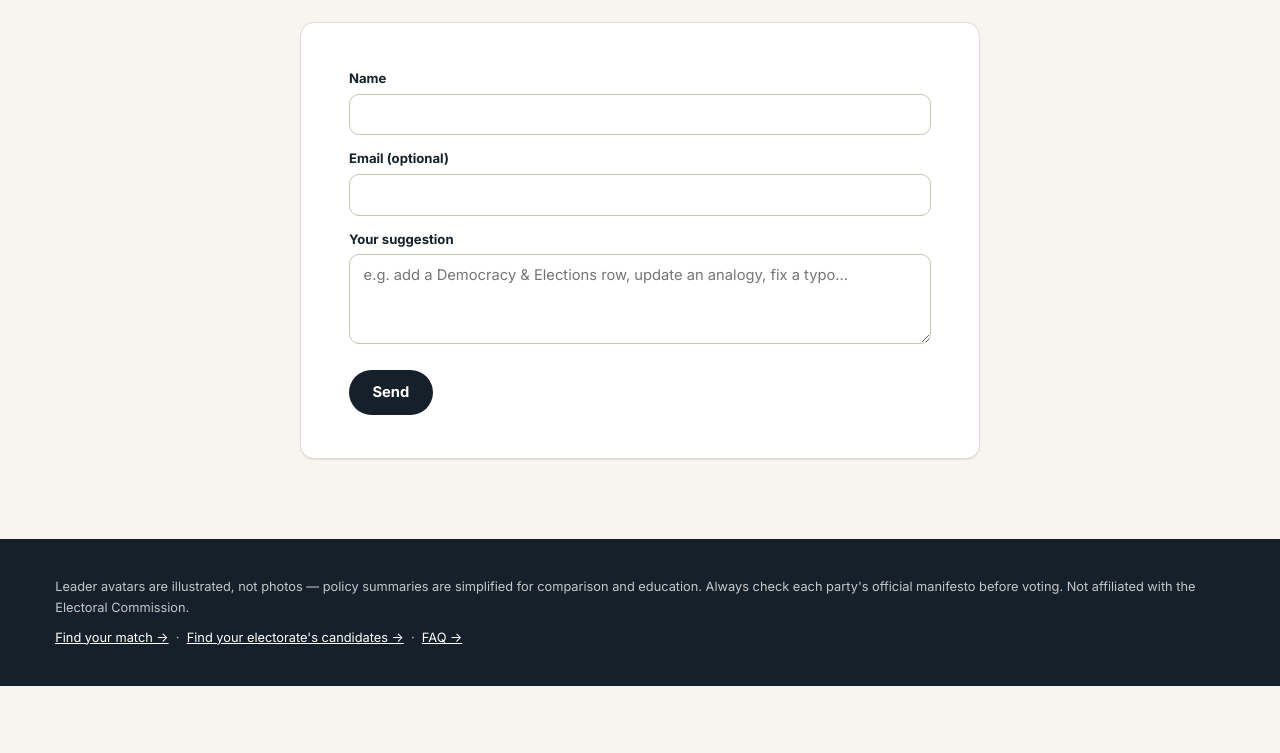
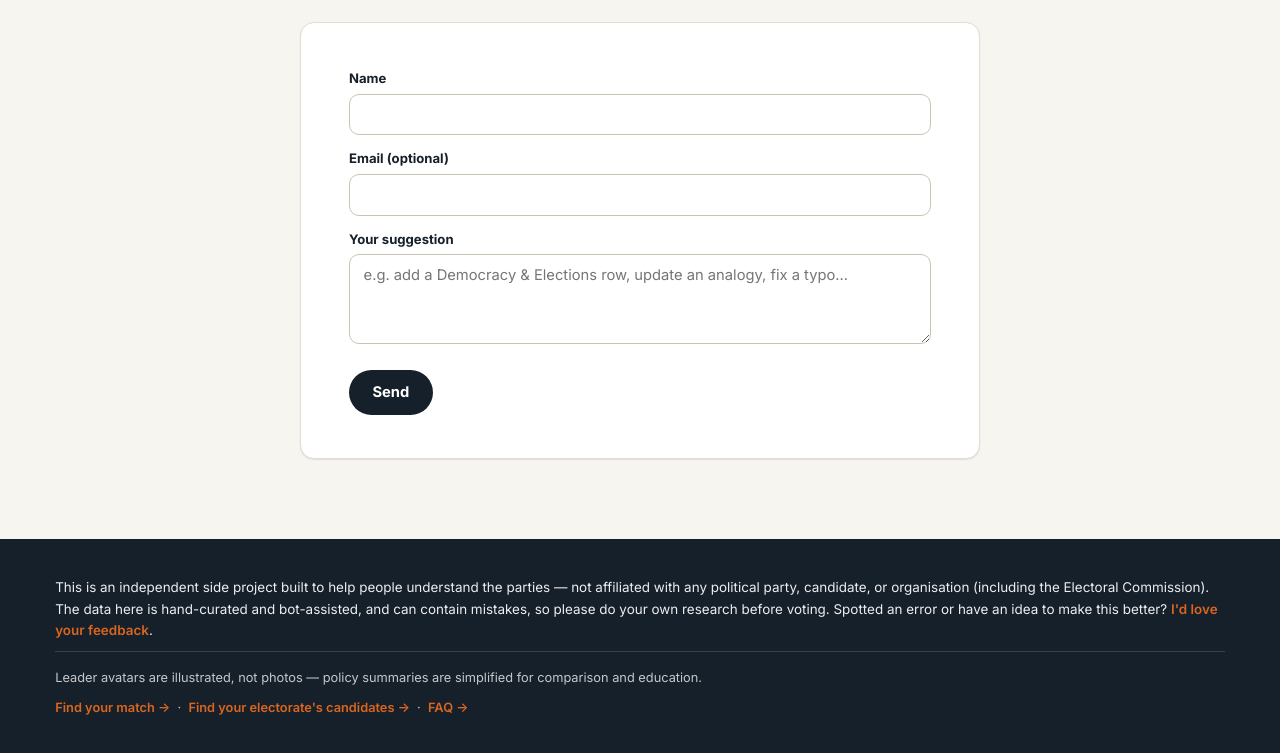
Before and after one commit to OceanicRavi/nz-election-2026-compare, a website: page index.html in a window 1280 px wide. Shown: the part 10538-11291 px from the top of the page. Before the commit the page ends 11224 px from the top, so only its background shows below. Drawn offline with Linux system fonts and the light colour scheme; no server answers.

Commit message:
Add an independence/accuracy disclaimer to every page's footer
States plainly: this is an independent side project to help people,
not affiliated with any party/candidate/org (including the Electoral
Commission), the data can contain mistakes so readers should do their
own research, and feedback is genuinely welcome via the suggestion
form link.
Co-Authored-By: Claude Sonnet 5 <noreply@anthropic.com>

```diff
--- a/css/styles.css
+++ b/css/styles.css
@@ -366,7 +366,9 @@ form button{margin-top:1.1rem;}
    ============================================ */
 footer{background:var(--ink);color:rgba(255,255,255,.75);padding:2.4rem 1.2rem;font-size:.8rem;}
 footer .wrap{display:flex;flex-direction:column;gap:.6rem;}
-footer a{color:#fff;}
+footer a{color:var(--accent);text-decoration:none;font-weight:600;}
+footer a:hover{text-decoration:underline;}
+footer .footer-disclaimer{color:rgba(255,255,255,.92);font-size:.84rem;line-height:1.6;padding-bottom:.6rem;margin-bottom:.4rem;border-bottom:1px solid rgba(255,255,255,.15);}
 
 @media (max-width:760px){
   .poll-row,.poll-bar-row{grid-template-columns:86px 1fr 38px;}
--- a/index.html
+++ b/index.html
@@ -299,7 +299,8 @@
 
 <footer>
   <div class="wrap">
-    <p>Leader avatars are illustrated, not photos — policy summaries are simplified for comparison and education. Always check each party's official manifesto before voting. Not affiliated with the Electoral Commission.</p>
+    <p class="footer-disclaimer">This is an independent side project built to help people understand the parties — not affiliated with any political party, candidate, or organisation (including the Electoral Commission). The data here is hand-curated and bot-assisted, and can contain mistakes, so please do your own research before voting. Spotted an error or have an idea to make this better? <a href="#suggest-anchor">I'd love your feedback</a>.</p>
+    <p>Leader avatars are illustrated, not photos — policy summaries are simplified for comparison and education.</p>
     <p><a href="find-your-match">Find your match →</a> &nbsp;·&nbsp; <a href="constituency">Find your electorate's candidates →</a> &nbsp;·&nbsp; <a href="#faq-anchor">FAQ →</a></p>
   </div>
 </footer>
```
Also changed, not shown: constituency.html (+1 -0 lines), find-your-match.html (+1 -0 lines).
